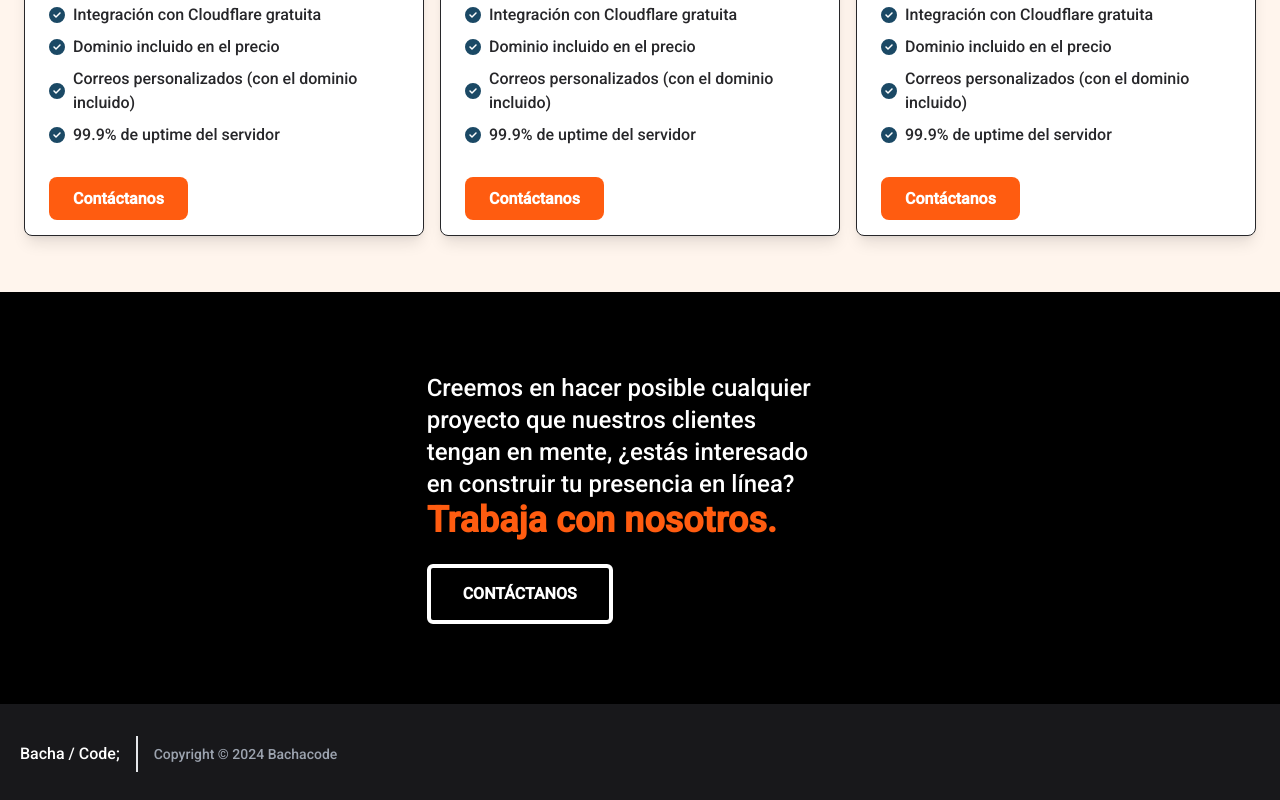
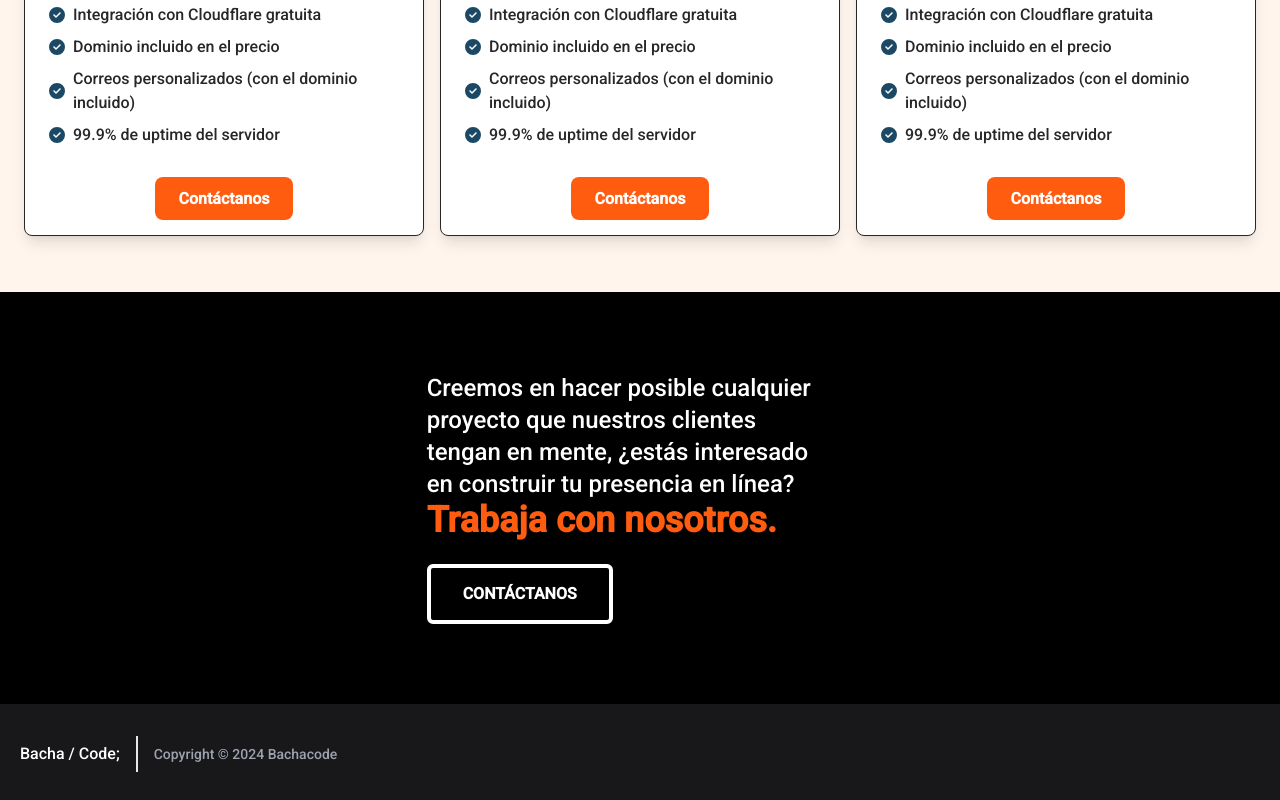
Before and after one commit to bachacode/bachacode-developers, a Next.js app: page /servicios in a window 1280 px wide. Shown: the part 3529-4329 px from the top of the page. Built offline with nearby package versions, Linux system fonts and the light colour scheme; no server answers.

Commit message:
fix: center contact button in price cards

```diff
--- a/src/app/(client-side)/servicios/page.tsx
+++ b/src/app/(client-side)/servicios/page.tsx
@@ -127,12 +127,14 @@ function PriceCard({ title, subtitle, price, benefits }: PriceCardProps) {
           99.9% de uptime del servidor
         </li>
       </ul>
-      <Link
-        href="/contacto"
-        className="w-full self-center transition-colors duration-200 bg-orange-primary-500 hover:bg-orange-primary-700 text-white py-3 px-6 rounded-lg font-semibold"
-      >
-        Contáctanos
-      </Link>
+      <div className="w-full text-center">
+        <Link
+          href="/contacto"
+          className="transition-colors duration-200 bg-orange-primary-500 hover:bg-orange-primary-700 text-white py-3 px-6 rounded-lg font-semibold"
+        >
+          Contáctanos
+        </Link>
+      </div>
     </div>
   );
 }
```
